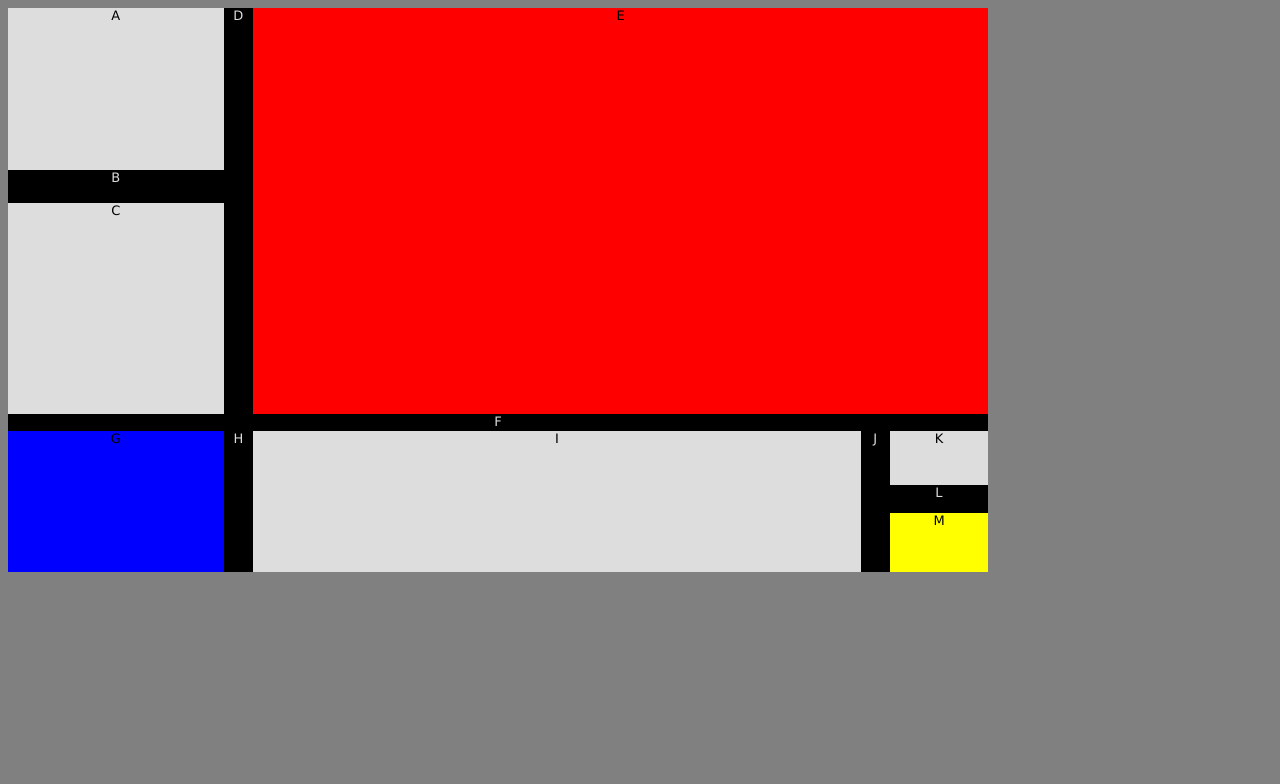
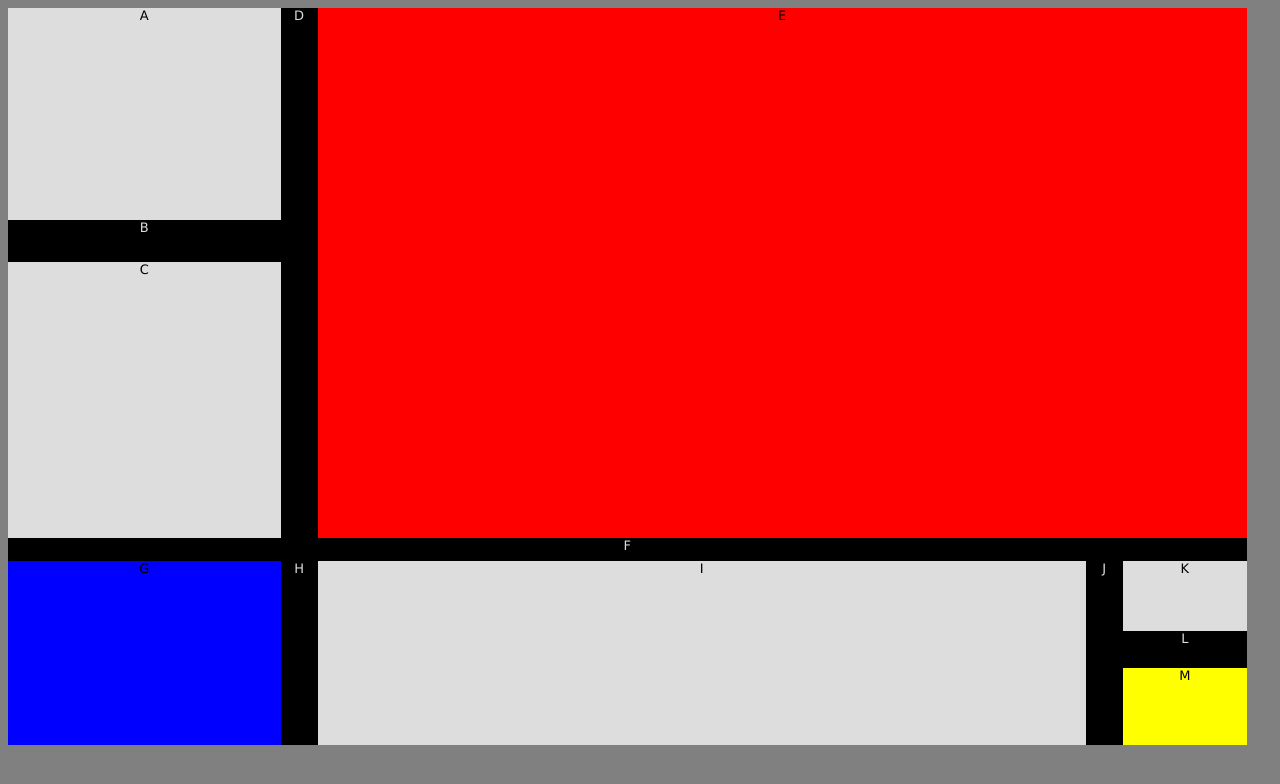
Before and after one commit to Jonqora/mondrian, a plain HTML site: page index.html in a window 1280 px wide. Drawn offline with Linux system fonts and the light colour scheme.

Commit message:
remove max height and width

```diff
--- a/mondrian.css
+++ b/mondrian.css
@@ -17,7 +17,7 @@ html {
 .I          {width: 62%;}
 .klm        {width: 10%;}
   .K, .L, .M  {width: 100%;}
-.painting   {width: 98%;  min-width: 196px;  max-width: 980px;}
+.painting   {width: 98%;  min-width: 196px;}
 
 /*SET HEIGHT*/
 .abc, .D, .E{height: 69%;}
@@ -29,7 +29,7 @@ html {
   .K {height: 38%}
   .L {height: 20%}
   .M {height: 42%}
-.painting   {height: 96vh;  min-height: 196px;  max-height: 588px;}
+.painting   {height: 96vh;  min-height: 196px;}
 
 /*SET COLOR*/
 .A, .C, .I, .K {background-color: #DDD;}
```
